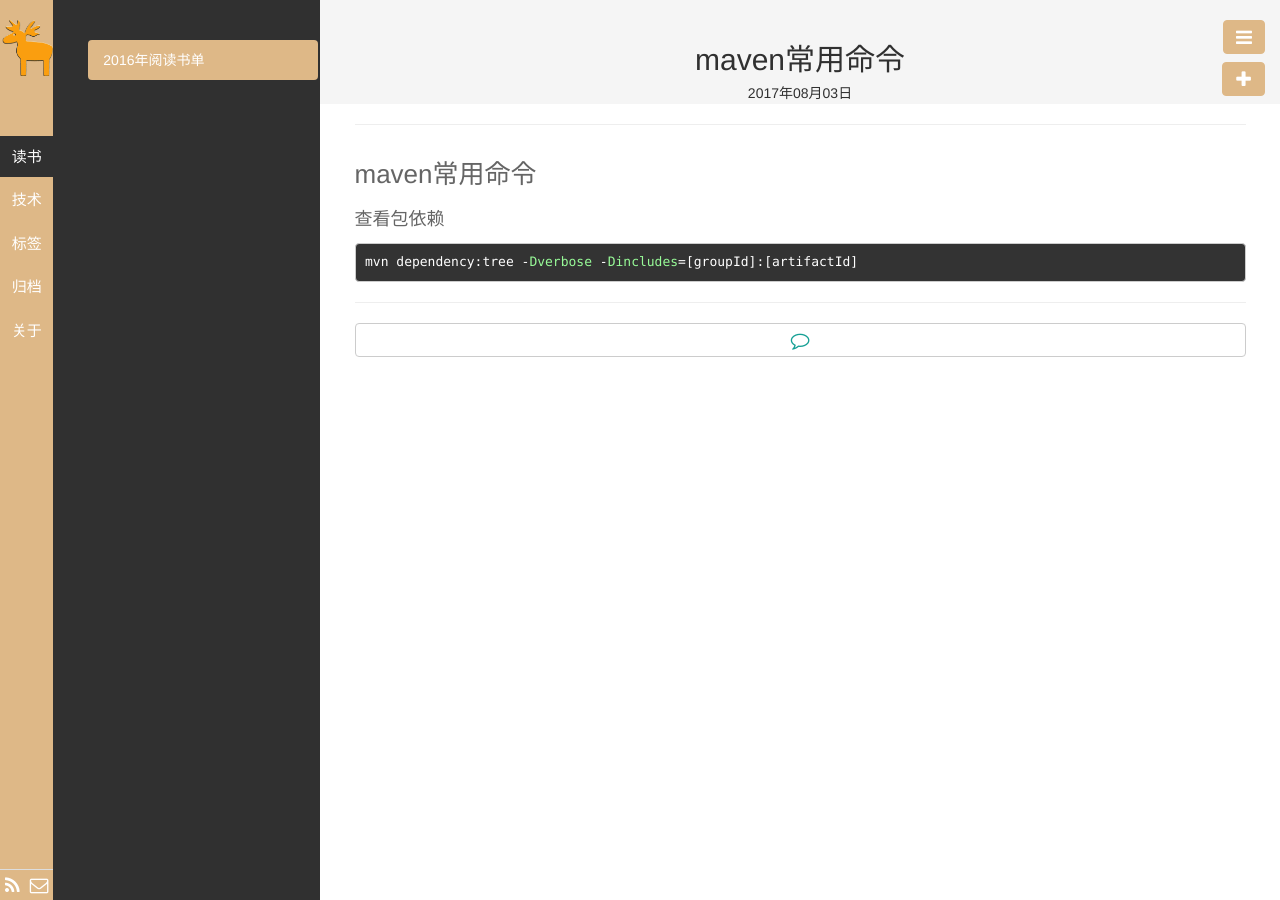
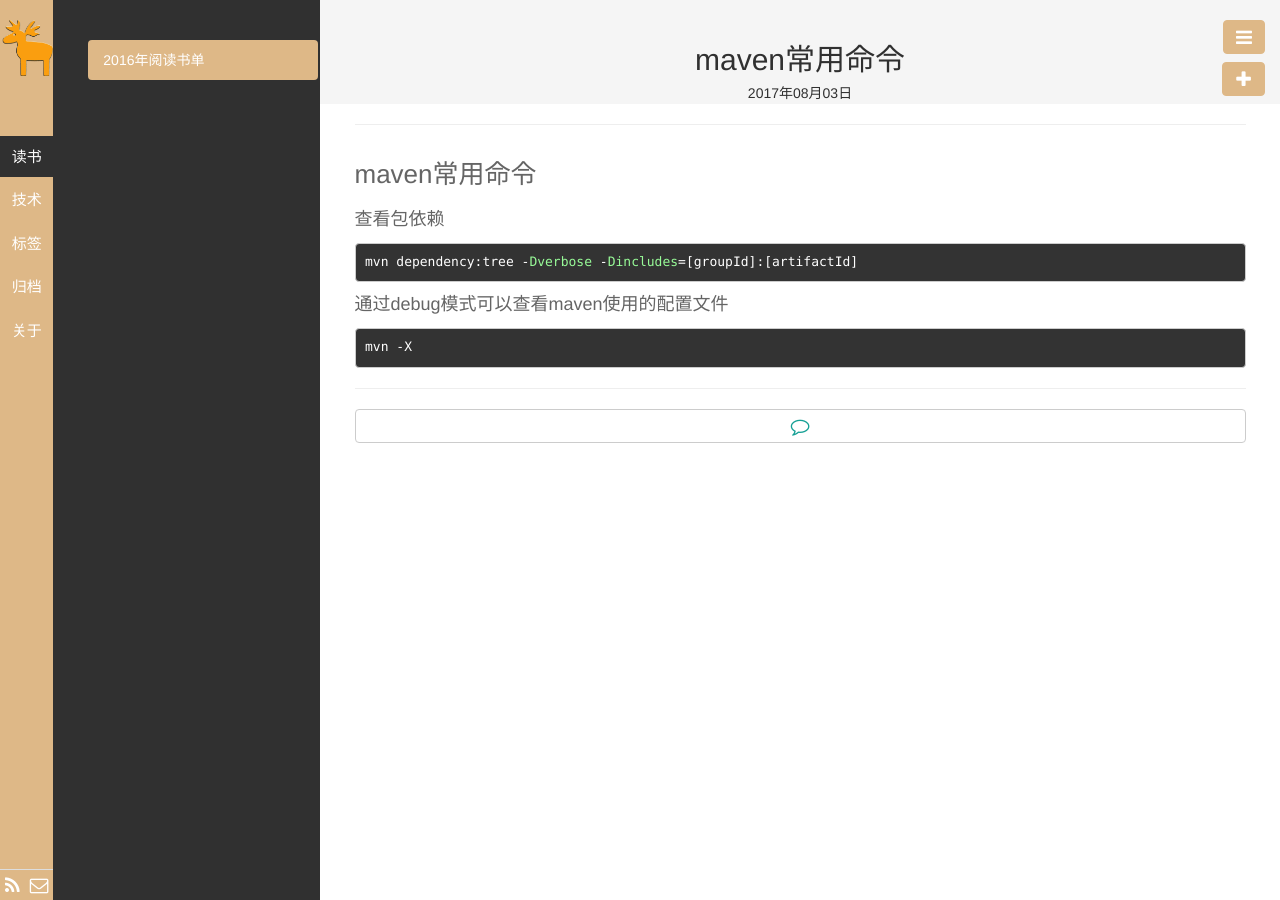
Before and after one commit to qhdwhy184/qhdwhy184.github.io, a Jekyll site: the page built from _posts/技术/2017-08-03-maven常用命令.md, in a window 1280 px wide. Built offline with Jekyll 4.4.1, drawn with Linux system fonts in a browser that asks for light colours.

Commit message:
Update 2017-08-03-maven常用命令.md

````diff
--- a/_posts/技术/2017-08-03-maven常用命令.md
+++ b/_posts/技术/2017-08-03-maven常用命令.md
@@ -14,3 +14,8 @@ description:
 ```
 mvn dependency:tree -Dverbose -Dincludes=[groupId]:[artifactId]
 ```
+
+通过debug模式可以查看maven使用的配置文件
+```
+mvn -X
+```
````
